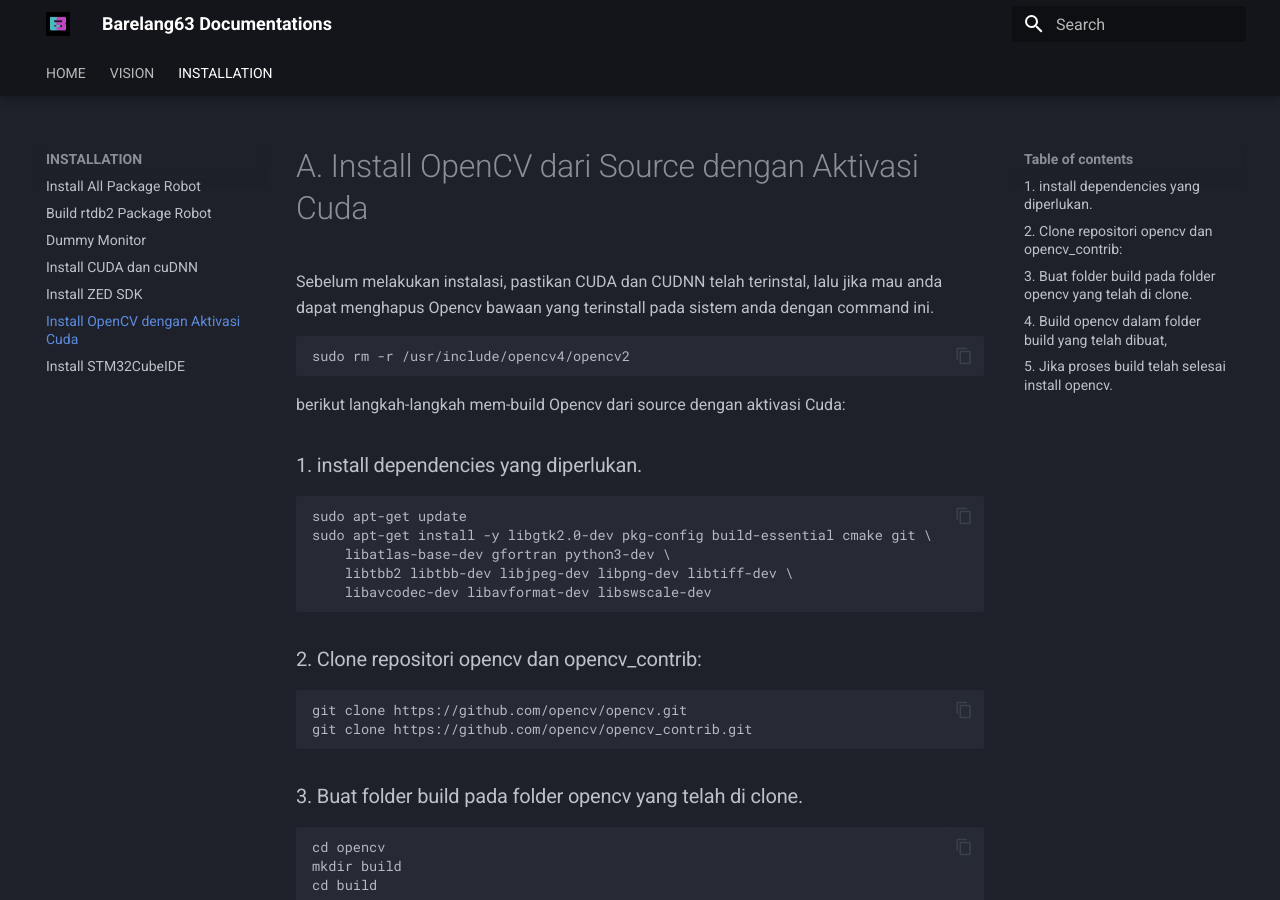
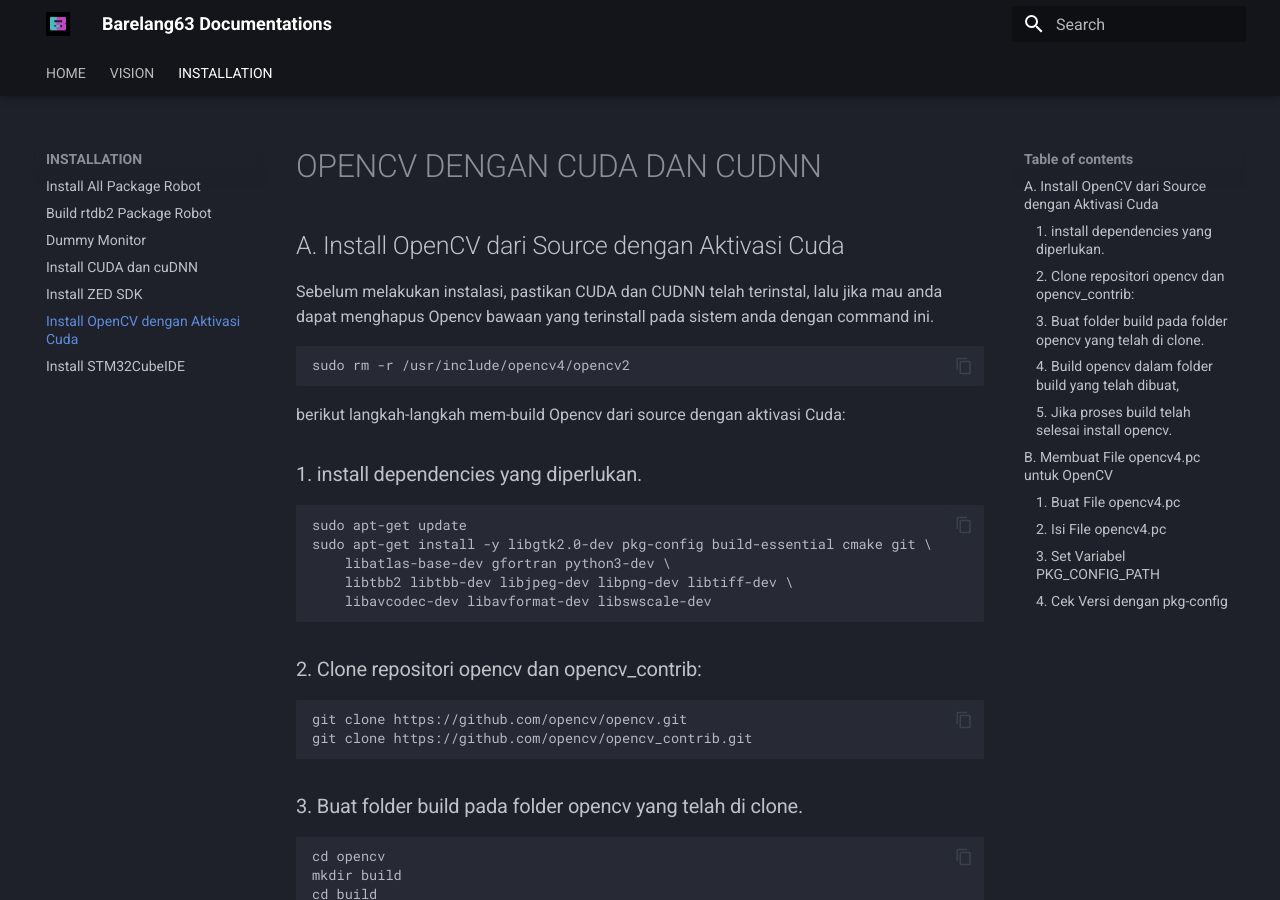
Before and after one commit to Barelang63-BRAIL/Barelang63-Dokumentasi, an MkDocs documentation site: the page built from docs/INSTALL/install_opencv.md, in a window 1280 px wide and 900 px high. Built offline with MkDocs 1.6.1 and Material for MkDocs 9.7.7, drawn with Linux system fonts in a browser that asks for light colours.

Commit message:
fix opencv.md

````diff
--- a/docs/INSTALL/install_opencv.md
+++ b/docs/INSTALL/install_opencv.md
@@ -1,4 +1,5 @@
-# A. Install OpenCV dari Source dengan Aktivasi Cuda
+# OPENCV DENGAN CUDA DAN CUDNN
+## A. Install OpenCV dari Source dengan Aktivasi Cuda
 
 Sebelum melakukan instalasi, pastikan CUDA dan CUDNN telah terinstal, lalu jika mau anda dapat menghapus Opencv bawaan yang terinstall pada sistem anda dengan command ini.
 ```{ .sh .copy }
@@ -60,9 +61,8 @@ sudo make install
 sudo ldconfig
 ```
 
-#
 
-# B. Membuat File opencv4.pc untuk OpenCV
+## B. Membuat File opencv4.pc untuk OpenCV
 File opencv4.pc berguna sebagai file konfigurasi yang digunakan oleh sistem build (seperti pkg-config) untuk menemukan informasi tentang pustaka OpenCV yang terinstal, sehingga memudahkan proses kompilasi dan linking proyek yang menggunakan OpenCV. Berikut langkah-langkahnya:
 
 ### 1. Buat File opencv4.pc
````
